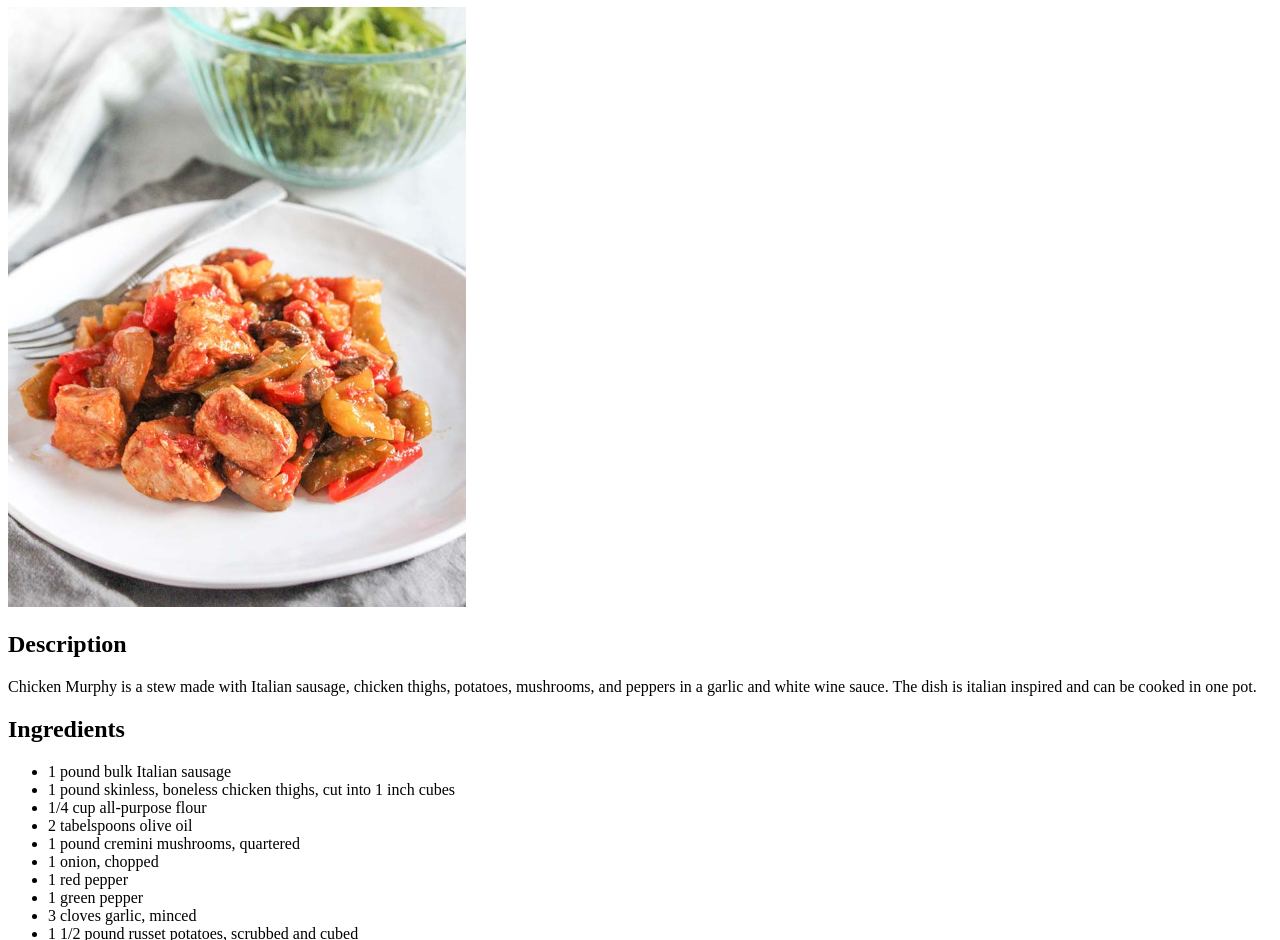
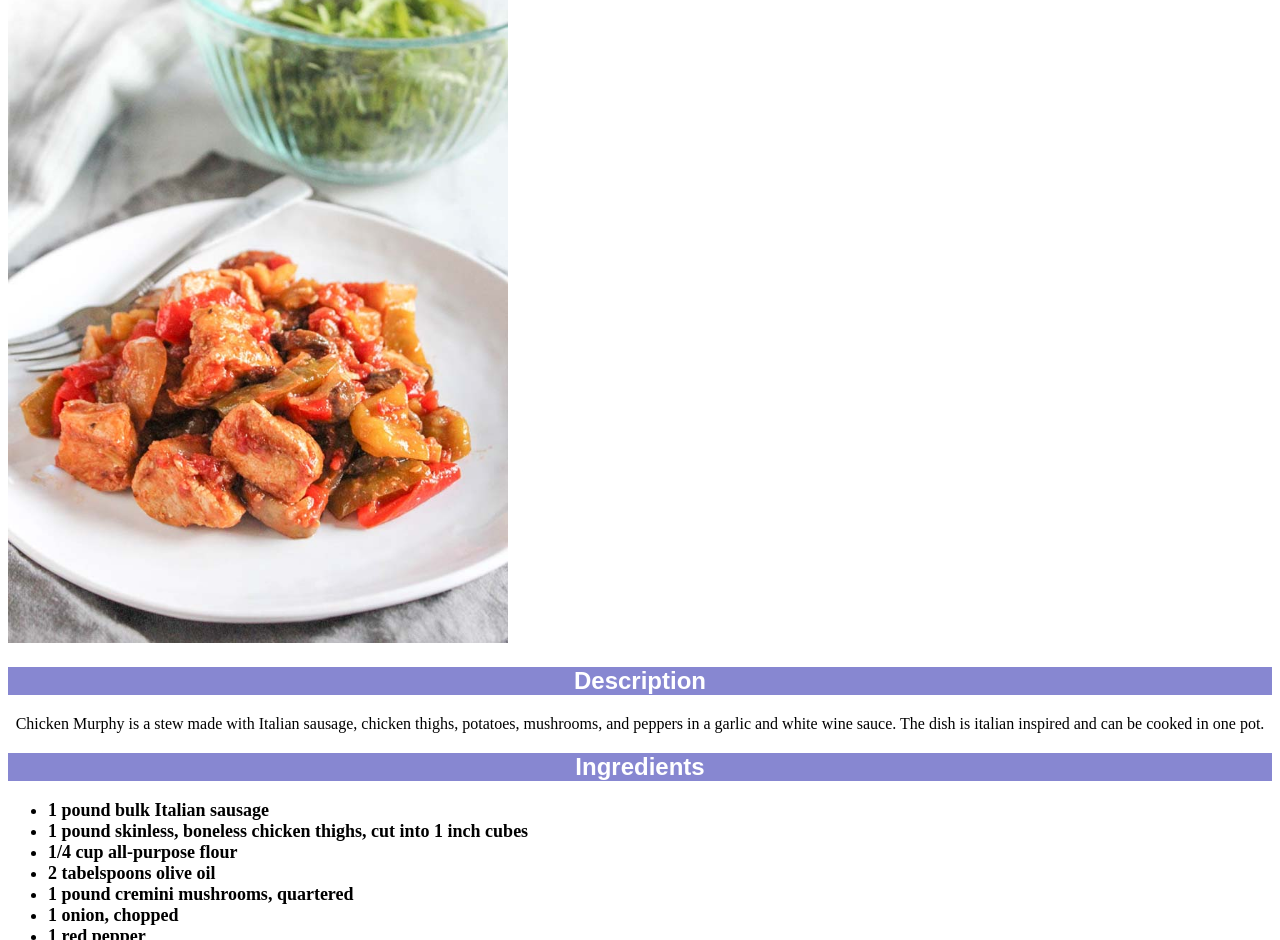
Before and after one commit to jasonleonardxyz/odin-recipes, a plain HTML site: page recipes/chicken_murphy.html in a window 1280 px wide. Shown: the part 73-1013 px from the top of the page. Drawn offline with Linux system fonts and the light colour scheme.

Commit message:
Add style.css
Create stylesheet for webpage. The stylesheet is just to
demonstrate some understanding of basic CSS.

```diff
--- a/recipes/chicken_murphy.html
+++ b/recipes/chicken_murphy.html
@@ -3,6 +3,7 @@
     <head>
         <meta charset="UTF-8">
         <title>Chicken Murphy</title>
+        <link rel="stylesheet" href="../style.css" />
     </head>
     <body>
         <h1>Chicken Murphy</h1>
--- /dev/null
+++ b/style.css
@@ -0,0 +1,25 @@
+h1, h2{
+    background-color: blue;
+    font-size: 24px;
+    color: white;
+    font-family: Arial, Verdana, sans-serif;
+    text-align: center;
+}
+
+h2{
+    background-color: rgba(99, 99, 196, 0.767);
+}
+
+li{
+    font-weight: 800;
+    font-size: 18px;
+}
+
+img{
+    height: auto;
+    width: 500px;
+}
+
+p{
+    text-align: center;
+}
```
Also changed, not shown: index.html (+1 -0 lines), recipes/garlic_bread.html (+1 -0 lines), recipes/sweet_potato.html (+1 -0 lines).
